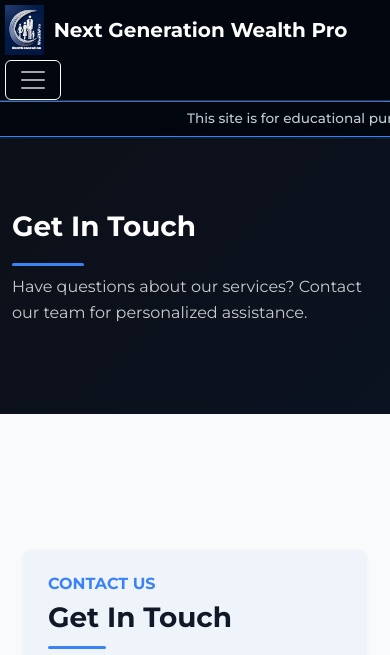
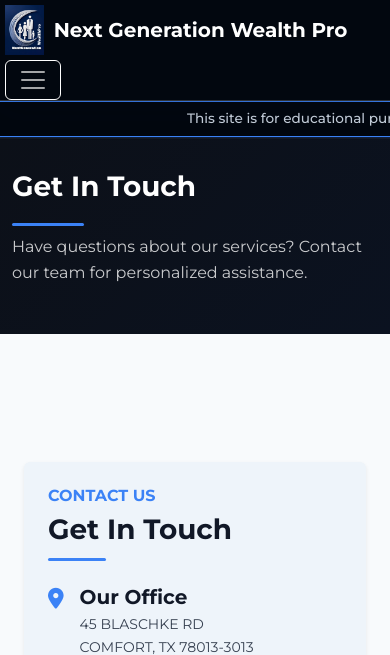
Before and after one commit to krishnadhakal03/wealthpro, a Django app: page /contact/ in a window 390 px wide. Shown: the top 655 px of the page. Run offline with Django 5.2, Linux system fonts and the light colour scheme; data comes from the database, SQL or seed files in the repository.

Commit message:
Reduce themed page header spacing

```diff
--- a/main/static/css/style.css
+++ b/main/static/css/style.css
@@ -357,8 +357,8 @@ a:hover {
     border-top: 1px solid color-mix(in srgb, var(--wp-hero-accent) 14%, transparent);
     box-shadow: inset 0 1px 0 rgba(255, 255, 255, 0.04);
     color: var(--wp-hero-text);
-    padding-top: 4.5rem;
-    padding-bottom: 4.5rem;
+    padding-top: 2.5rem;
+    padding-bottom: 2.5rem;
     margin-bottom: 2.5rem;
     position: relative;
 }
@@ -618,6 +618,13 @@ a:hover {
     .navbar-brand h2 {
         font-size: 0.95rem;
     }
+
+    .hero-header,
+    .container-fluid.bg-primary.hero-header {
+        padding-top: 2rem;
+        padding-bottom: 2rem;
+        margin-bottom: 2rem;
+    }
 }
 
 /* Appointment Page Styles */
```
